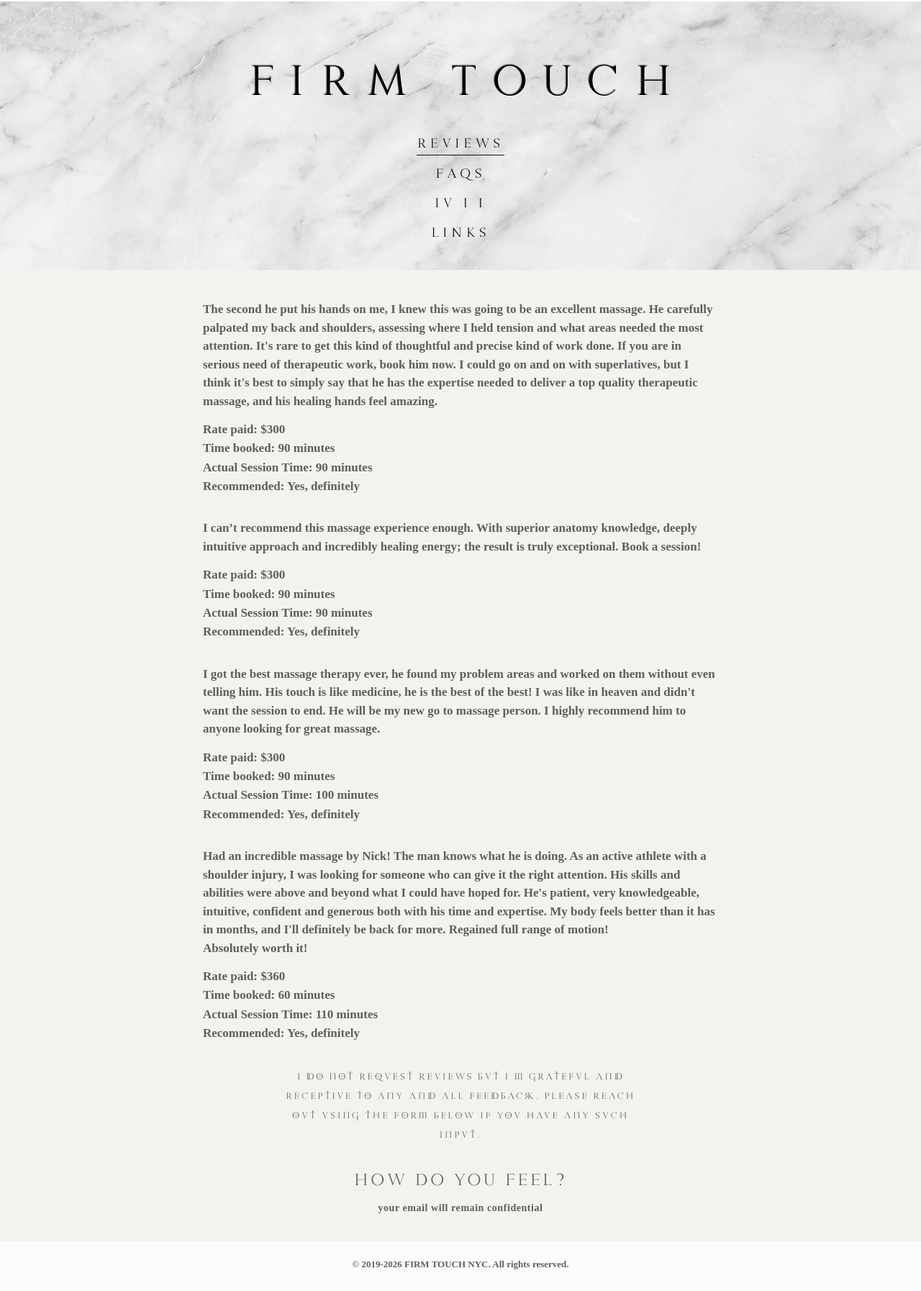
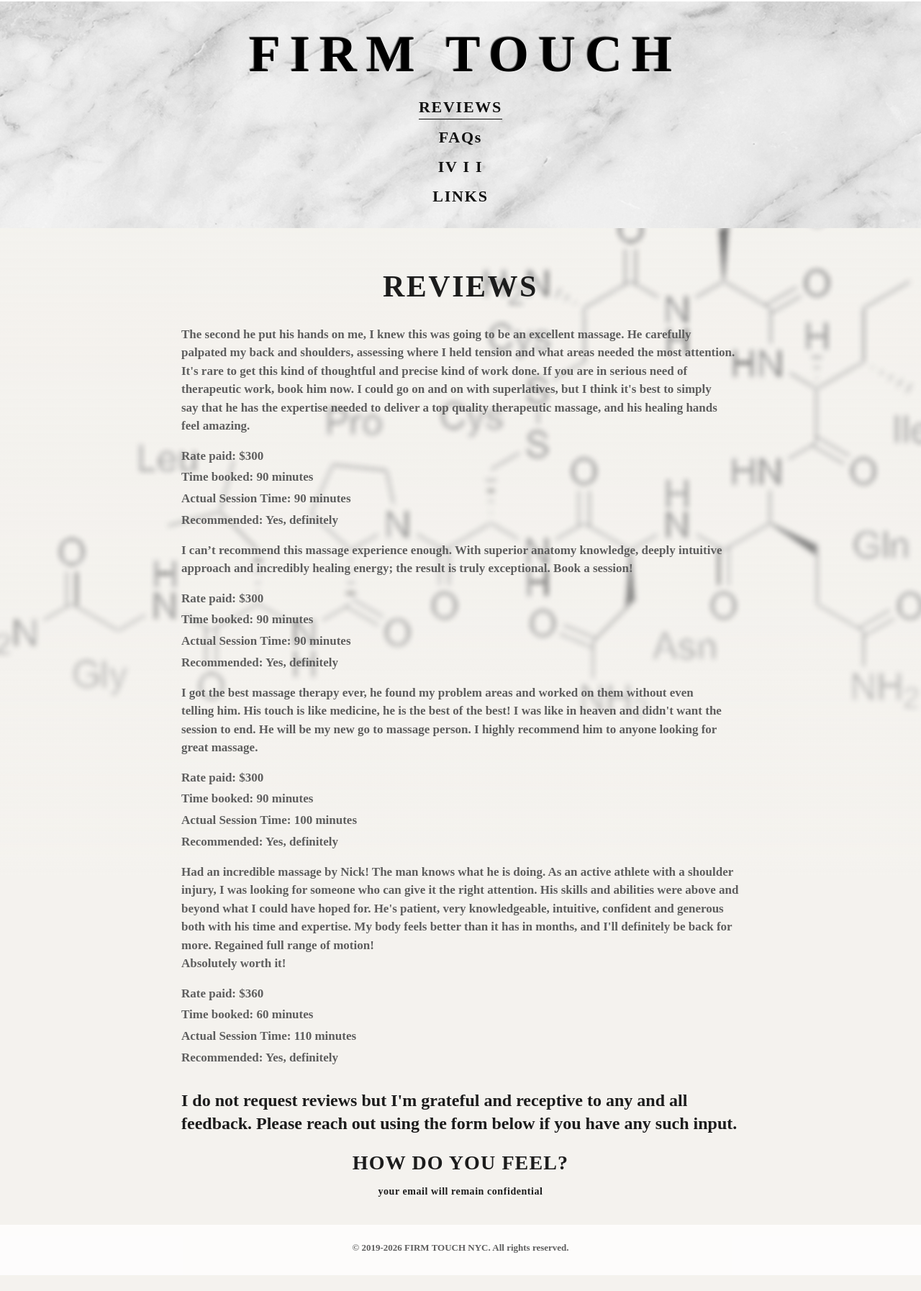
Before and after one commit to somasanctuarynyc/FirmTouch, a plain HTML site: page reviews.html in a window 1280 px wide. Shown: the part 62-1856 px from the top of the page at 72% size. After the commit the page ends 1834 px from the top, so only its background shows below. Drawn offline with Linux system fonts and the light colour scheme.

Commit message:
Make the inner pages readable and set the oxytocin diagram behind the content.

```diff
--- a/reviews.html
+++ b/reviews.html
@@ -18,9 +18,12 @@
       <a href="reviews.html" aria-current="page">REVIEWS</a><a href="faq.html">FAQs</a><a href="ivii.html">IV I I</a><a href="links.html">LINKS</a>
     </nav>
   </section>
+  <section class="sheet">
+    <div class="oxytocin" data-parallax="0.22"></div>
   <main class="page">
 
     <div class="copy">
+<h2 class="page-title">REVIEWS</h2>
 <article class="review">
 <p>The second he put his hands on me, I knew this was going to be an excellent massage. He carefully palpated my back and shoulders, assessing where I held tension and what areas needed the most attention. It's rare to get this kind of thoughtful and precise kind of work done. If you are in serious need of therapeutic work, book him now. I could go on and on with superlatives, but I think it's best to simply say that he has the expertise needed to deliver a top quality therapeutic massage, and his healing hands feel amazing.</p>
 <p class="meta">Rate paid: $300<br>Time booked: 90 minutes<br>Actual Session Time: 90 minutes<br>Recommended: Yes, definitely</p>
@@ -45,6 +48,8 @@ Absolutely worth it!</p>
 </div>
     </div>
   </main>
+  </section>
   <footer>© 2019-2026 FIRM TOUCH NYC. All rights reserved.</footer>
+  <script src="site.js"></script>
 </body>
 </html>
--- a/site.css
+++ b/site.css
@@ -1,9 +1,3 @@
-@font-face {
-  font-family: Praetoria;
-  src: url("fonts/praetoria.woff2") format("woff2");
-  font-weight: 700;
-  font-display: swap;
-}
 * { box-sizing: border-box; }
 html, body { margin: 0; }
 body {
@@ -13,12 +7,12 @@ body {
   font-weight: 700;
   font-size: 17px;
   line-height: 1.5;
+  font-synthesis: none;
 }
-a { color: inherit; }
+a { color: inherit; text-decoration: none; }
 img { max-width: 100%; display: block; }
 header {
-  position: sticky;
-  top: 0;
+  position: relative;
   z-index: 20;
   display: grid;
   grid-template-columns: 1fr auto 1fr;
@@ -30,26 +24,56 @@ header {
   grid-column: 2;
   text-decoration: none;
   color: #000;
-  font-family: Praetoria, Didot, serif;
+  font-family: "Times New Roman", Times, serif;
   font-weight: 700;
   font-size: 28px;
 }
-header img { grid-column: 3; justify-self: end; width: 44px; height: 44px; object-fit: cover; }
+header img { grid-column: 3; justify-self: end; width: 44px; height: 44px; object-fit: contain; }
 .banner {
-  min-height: 280px;
-  padding: 54px 20px 36px;
+  padding: 36px 20px 28px;
   text-align: center;
   background: #f4f2ee url("img/marble.jpg") center 30% / cover;
 }
+.sheet {
+  position: relative;
+  overflow: hidden;
+  background: #f4f2ee;
+}
+.sheet .oxytocin {
+  position: absolute;
+  left: 0;
+  right: 0;
+  top: -90px;
+  height: 860px;
+  background: url("img/oxytocin.png") center 18% / cover no-repeat;
+  z-index: 0;
+  pointer-events: none;
+  will-change: transform;
+}
+.sheet::after {
+  content: "";
+  position: absolute;
+  left: 0;
+  right: 0;
+  top: 0;
+  height: 900px;
+  background: linear-gradient(to bottom, rgba(244,242,238,0.22), rgba(244,242,238,0.4) 62%, #f4f2ee);
+  z-index: 0;
+  pointer-events: none;
+}
+.sheet > .page { position: relative; z-index: 1; }
 .brand {
   display: inline-block;
+  max-width: 100%;
   text-decoration: none;
   color: #000;
-  font-family: Praetoria, Didot, serif;
+  font-family: "Times New Roman", Times, serif;
   font-weight: 700;
-  font-size: clamp(42px, 6vw, 72px);
-  letter-spacing: 0.28em;
-  text-indent: 0.28em;
+  font-size: clamp(36px, 6vw, 72px);
+  letter-spacing: 0.18em;
+  text-indent: 0.18em;
+  line-height: 1.05;
+  white-space: nowrap;
   text-shadow: rgba(255,255,255,0.6) 1px 1px 1px, rgba(0,0,0,0.6) -1px -1px 1px;
 }
 .banner nav {
@@ -61,10 +85,10 @@ header img { grid-column: 3; justify-self: end; width: 44px; height: 44px; objec
 }
 .banner nav a {
   text-decoration: none;
-  font-family: Praetoria, Didot, serif;
+  font-family: "Times New Roman", Times, serif;
   font-weight: 700;
   font-size: 22px;
-  letter-spacing: 0.22em;
+  letter-spacing: 0.08em;
   color: #111;
 }
 .banner nav a[aria-current="page"] { border-bottom: 1px solid #111; }
@@ -90,64 +114,47 @@ header img { grid-column: 3; justify-self: end; width: 44px; height: 44px; objec
 }
 .toc a {
   text-decoration: none;
-  font-family: Praetoria, Didot, serif;
+  font-family: "Times New Roman", Times, serif;
   font-size: 15px;
   letter-spacing: 0.04em;
   line-height: 1.35;
 }
 .figure { margin: 0 0 28px; }
 .figure img { width: 100%; height: auto; }
-.qmark { width: 250px; margin: 8px auto 8px; }
-.qmark img { width: 100%; height: auto; }
-.sheet-faq h3 {
-  margin: 34px 0 8px;
-  font-size: 18px;
-  letter-spacing: 0.14em;
-  text-align: center;
-}
-.sheet-faq .page { max-width: 760px; }
 .sheet-faq .aside { margin: -6px 0 18px 1.2rem; }
-.sheet-reviews .page { max-width: 760px; }
-.sheet-reviews .review { margin: 0 0 32px; }
-.sheet-reviews .review .meta { margin: 10px 0 0; line-height: 1.55; }
-.sheet-reviews .note {
-  margin: 18px auto 8px;
-  max-width: 34em;
-  text-align: center;
-  font-family: Praetoria, Didot, serif;
-  font-size: 15px;
-  letter-spacing: 0.16em;
-  line-height: 1.8;
-}
-.sheet-reviews .feel { margin-top: 28px; text-align: center; }
+.sheet-reviews .review { margin: 0; }
+.sheet-reviews .review .meta { margin: 0 0 14px; line-height: 1.75; }
+.sheet-reviews .feel { margin-top: 18px; text-align: center; }
 .sheet-reviews .feel h6 { margin-top: 4px; }
-h1, h2, h3, h4, h5, h6 { font-weight: 700; color: #5e5e5e; }
+h1, h2, h3, h4, h5, h6 { font-weight: 700; color: #1c1c1c; }
 h1.page-title, h2.page-title {
   margin: 8px 0 22px;
   text-align: center;
-  font-family: Praetoria, Didot, serif;
+  font-family: "Times New Roman", Times, serif;
   font-size: 42px;
-  letter-spacing: 0.18em;
+  letter-spacing: 0.06em;
 }
 h3 {
   margin: 28px 0 8px;
-  font-family: Praetoria, Didot, serif;
-  font-size: 22px;
-  letter-spacing: 0.04em;
-  line-height: 1.3;
+  font-family: "Times New Roman", Times, serif;
+  font-size: 24px;
+  letter-spacing: 0;
+  line-height: 1.35;
+  text-wrap: balance;
 }
-h4, h5, h6 { margin: 18px 0 8px; font-family: Praetoria, Didot, serif; }
-h4 { font-size: 28px; letter-spacing: 0.12em; text-align: center; }
-h5 { font-size: 18px; letter-spacing: 0.06em; }
+h4, h5, h6 { margin: 18px 0 8px; font-family: "Times New Roman", Times, serif; }
+h4 { font-size: 28px; letter-spacing: 0.04em; text-align: center; }
+h5 { font-size: 20px; letter-spacing: 0; }
 h6 { font-size: 14px; letter-spacing: 0.04em; text-align: center; font-family: "Times New Roman", Times, serif; }
+p, li { text-wrap: pretty; }
 p { margin: 0 0 14px; }
 .section { margin-top: 26px; font-size: 20px; }
 .meta { margin: 0 0 4px; }
 ul { margin: 0 0 14px; padding-left: 1.2rem; }
 li { margin: 0 0 6px; }
-.links a { display: block; text-decoration: none; margin: 0 0 16px; }
-.links h5 { margin-bottom: 2px; }
-.links h5 a, .links p a { text-decoration: underline; text-underline-offset: 3px; }
+.links h5 { margin: 0; line-height: 1.35; text-wrap: balance; }
+.links h5:nth-of-type(odd) { margin-top: 22px; }
+.links h5:nth-of-type(even) { margin-top: 2px; }
 footer {
   padding: 22px 16px 28px;
   text-align: center;
@@ -156,6 +163,9 @@ footer {
 }
 @media (max-width: 800px) {
   .phone { font-size: 20px; }
+  .brand { letter-spacing: 0.1em; text-indent: 0.1em; }
+  h1.page-title, h2.page-title { font-size: 32px; letter-spacing: 0.04em; }
+  h3 { font-size: 22px; }
   .page.with-toc { grid-template-columns: 1fr; }
   .toc { position: static; }
 }
--- /dev/null
+++ b/site.js
@@ -0,0 +1,22 @@
+(function () {
+  const reduce = matchMedia("(prefers-reduced-motion: reduce)").matches;
+  const layers = [...document.querySelectorAll("[data-parallax]")];
+  if (reduce || !layers.length || innerWidth <= 800) return;
+  let ticking = false;
+  const paint = () => {
+    const y = scrollY;
+    for (const el of layers) {
+      const parent = el.parentElement;
+      const passed = y - (parent.getBoundingClientRect().top + y);
+      el.style.transform = "translate3d(0," + (passed * Number(el.dataset.parallax)).toFixed(2) + "px,0)";
+    }
+    ticking = false;
+  };
+  addEventListener("scroll", () => {
+    if (!ticking) {
+      requestAnimationFrame(paint);
+      ticking = true;
+    }
+  }, { passive: true });
+  paint();
+})();
```
Also changed, not shown: contents.html (+4 -0 lines), faq.html (+4 -1 lines), index.html (+22 -25 lines), ivii.html (+4 -1 lines), links.html (+4 -0 lines), fonts/praetoria.woff (added).
